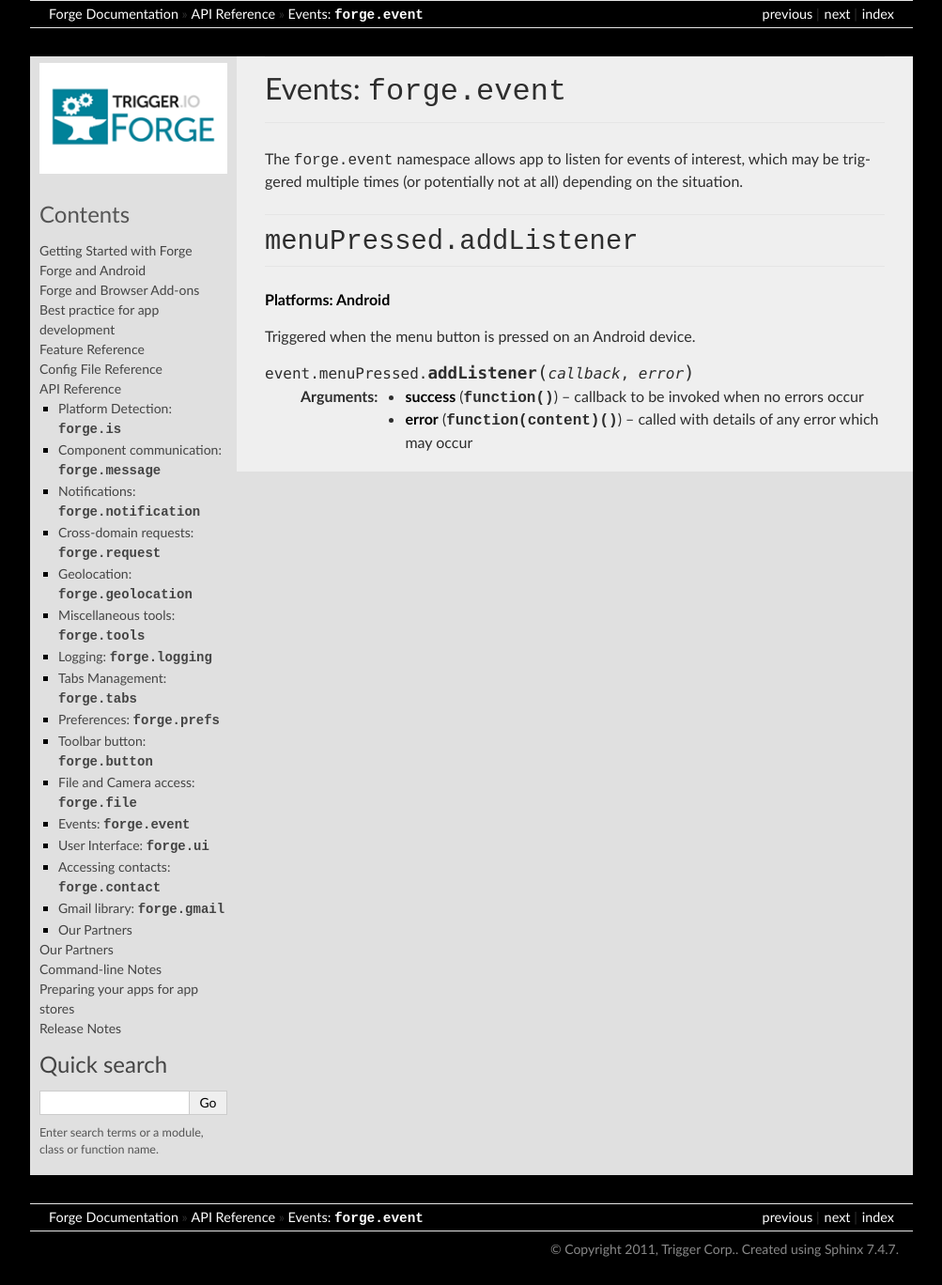
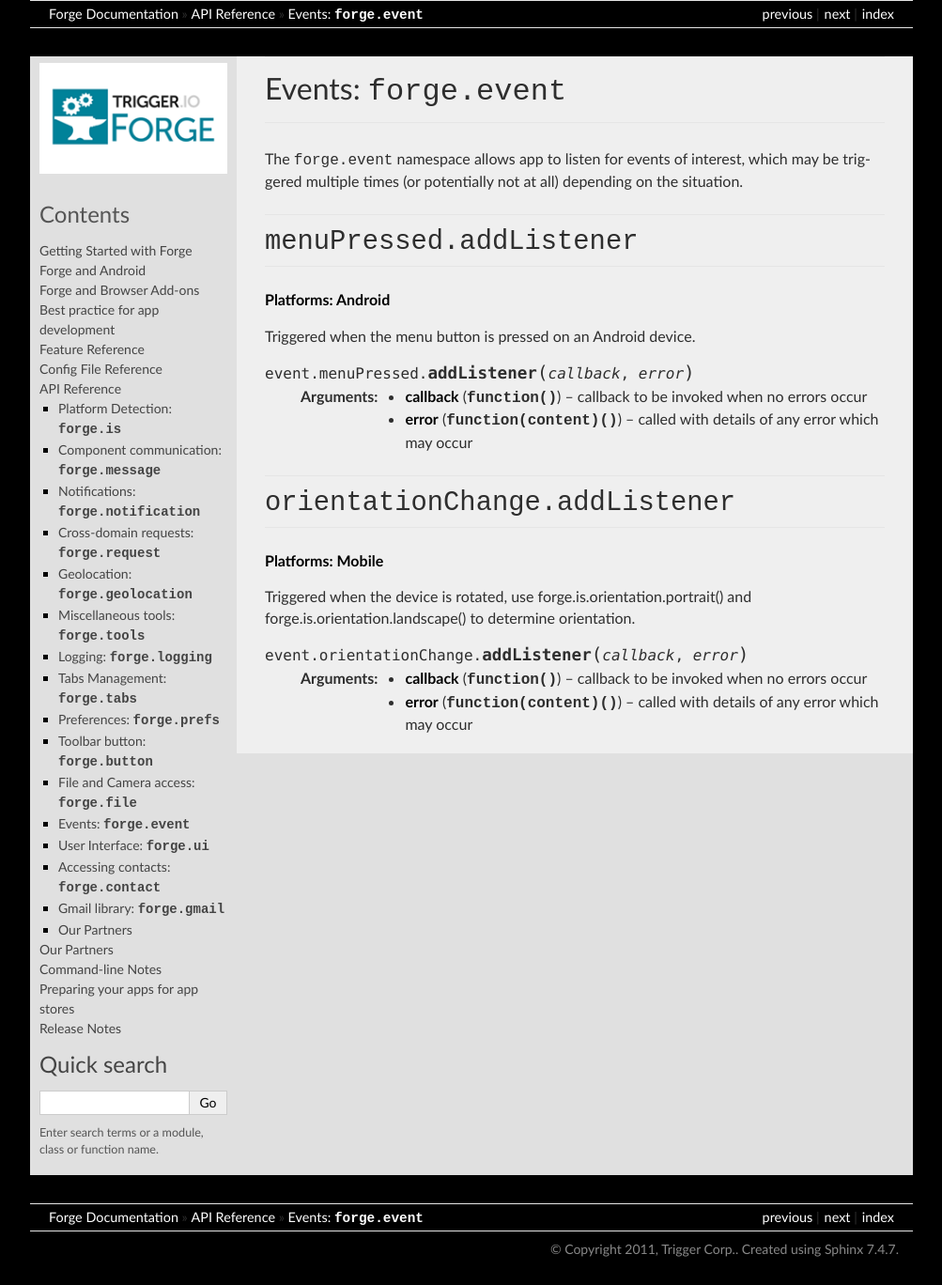
Before and after one commit to trigger-corp/Forge-Documentation, a Sphinx documentation site: the page built from source/api/event.rst, in a window 1280 px wide. Shown: the whole page at 94% size, without its empty margins (138-1141 px from the left). Built offline with Sphinx 7.4.7, drawn with Linux system fonts in a browser that asks for light colours.

Commit message:
Document orientation event.

```diff
--- a/source/api/event.rst
+++ b/source/api/event.rst
@@ -13,5 +13,16 @@ Triggered when the menu button is pressed on an Android device.
 
 .. js:function:: event.menuPressed.addListener(callback, error)
 
-    :param function() success: callback to be invoked when no errors occur
+    :param function() callback: callback to be invoked when no errors occur
     :param function(content) error: called with details of any error which may occur
+
+``orientationChange.addListener``
+~~~~~~~~~~~~~~~~~~~~~~~~~~~~~~~~~~~~~~~~~~~~~~~~~~~~~~~~~~~~~~~~~~~~~~~~~~~~~~~~
+**Platforms: Mobile**
+
+Triggered when the device is rotated, use forge.is.orientation.portrait() and  forge.is.orientation.landscape() to determine orientation.
+
+.. js:function:: event.orientationChange.addListener(callback, error)
+
+    :param function() callback: callback to be invoked when no errors occur
+    :param function(content) error: called with details of any error which may occur
```
Also changed, not shown: source/api/platform-detection.rst (+16 -0 lines).
